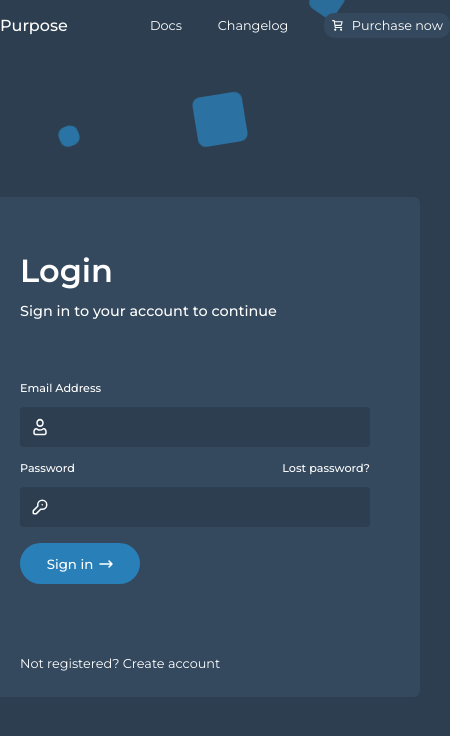
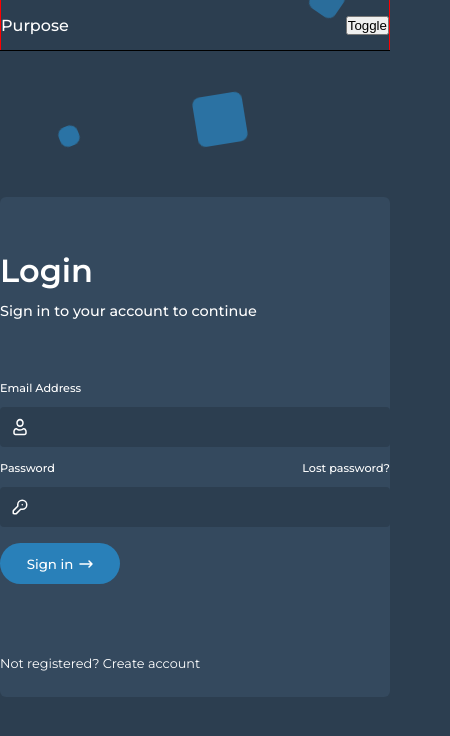
Before and after one commit to georgefaulkner1/React-Demo-Single-Page, a React (Vite) app: page / in a window 390 px wide. Shown: the top 736 px of the page, 450 px wide, since content can reach past the window. Built offline with nearby package versions, Linux system fonts and the light colour scheme.

Commit message:
Update with responsive issues

```diff
--- /dev/null
+++ b/src/components/desktopNav.jsx
@@ -0,0 +1,18 @@
+import { Link } from "react-router-dom"
+
+
+export function DesktopNav(){
+
+    return (
+        <>
+            <span className="nav-container">
+                <Link className="navLink">Docs</Link>
+                <Link className="navLink">Changelog</Link>
+                <Link className="navLink purchaseLink">
+                <svg width="1em" height="1em" viewBox="0 0 24 24" fill="none" xmlns="http://www.w3.org/2000/svg"><g id="SVGRepo_bgCarrier" stroke-width="0"></g><g id="SVGRepo_tracerCarrier" stroke-linecap="round" stroke-linejoin="round"></g><g id="SVGRepo_iconCarrier"> <path d="M6.29977 5H21L19 12H7.37671M20 16H8L6 3H3M9 20C9 20.5523 8.55228 21 8 21C7.44772 21 7 20.5523 7 20C7 19.4477 7.44772 19 8 19C8.55228 19 9 19.4477 9 20ZM20 20C20 20.5523 19.5523 21 19 21C18.4477 21 18 20.5523 18 20C18 19.4477 18.4477 19 19 19C19.5523 19 20 19.4477 20 20Z" stroke="#ffffff" stroke-width="2" stroke-linecap="round" stroke-linejoin="round"></path> </g></svg>
+                Purchase now
+                </Link>
+            </span>
+        </>
+    )
+}
--- a/src/components/header.jsx
+++ b/src/components/header.jsx
@@ -1,4 +1,5 @@
-import { Link } from "react-router-dom"
+import { DesktopNav } from "./desktopNav"
+import { MobileNav } from "./mobileNav"
 
 export function Header({ device }){
 
@@ -8,19 +9,15 @@ export function Header({ device }){
         <>
             <div className={`${device.type}-header header`}>
 
-                <span className="logo-container">
-                    Purpose
-                </span>
+                <div className={`inner-${device.type}-header inner-header`}>
 
-                <span className="nav-container">
-                    <Link className="navLink">Docs</Link>
-                    <Link className="navLink">Changelog</Link>
-                    <Link className="navLink purchaseLink">
-                    <svg width="1em" height="1em" viewBox="0 0 24 24" fill="none" xmlns="http://www.w3.org/2000/svg"><g id="SVGRepo_bgCarrier" stroke-width="0"></g><g id="SVGRepo_tracerCarrier" stroke-linecap="round" stroke-linejoin="round"></g><g id="SVGRepo_iconCarrier"> <path d="M6.29977 5H21L19 12H7.37671M20 16H8L6 3H3M9 20C9 20.5523 8.55228 21 8 21C7.44772 21 7 20.5523 7 20C7 19.4477 7.44772 19 8 19C8.55228 19 9 19.4477 9 20ZM20 20C20 20.5523 19.5523 21 19 21C18.4477 21 18 20.5523 18 20C18 19.4477 18.4477 19 19 19C19.5523 19 20 19.4477 20 20Z" stroke="#ffffff" stroke-width="2" stroke-linecap="round" stroke-linejoin="round"></path> </g></svg>
-                    Purchase now
-                    </Link>
-                </span>
+                    <span className="logo-container">
+                        Purpose
+                    </span>
 
+                    {device.type === "small" ? <MobileNav /> : <DesktopNav /> }
+
+                </div>
 
             </div>
         </>
--- /dev/null
+++ b/src/components/mobileNav.jsx
@@ -0,0 +1,8 @@
+export function MobileNav(){
+
+    return (
+        <>
+            <button>Toggle</button>
+        </>
+    )
+}
--- a/src/stylesheets/main.css
+++ b/src/stylesheets/main.css
@@ -81,6 +81,20 @@ body {
     width: 100%;
     height: 70px;
     margin: 0 auto;
+}
+
+.inner-header {
+    width: 100%;
+    height: 100%;
+    display: flex;
+    align-items: center;
+    justify-content: space-between;
+
+    border: 1px solid red;
+}
+
+.inner-small-header {
+    padding: 0 2em 0 2em;
 }
 
 .header .logo-container {
@@ -417,3 +431,31 @@ body {
     }
 
 }
+
+@media only screen and (max-width: 600px) {
+
+    .small-container {
+        overflow: hidden;
+    }
+
+    .small-header {
+        width: 100vw;
+        margin: 0;
+        padding: 0;
+
+        outline: 1px solid black;
+    }
+
+    .inner-small-header {
+        padding: 0;
+    }
+
+    .small-hero {
+        width: 100vw;
+        overflow: hidden;
+    }
+
+    .login-container, .inner-login-container {
+        width: 100vw;
+    }
+}
```
